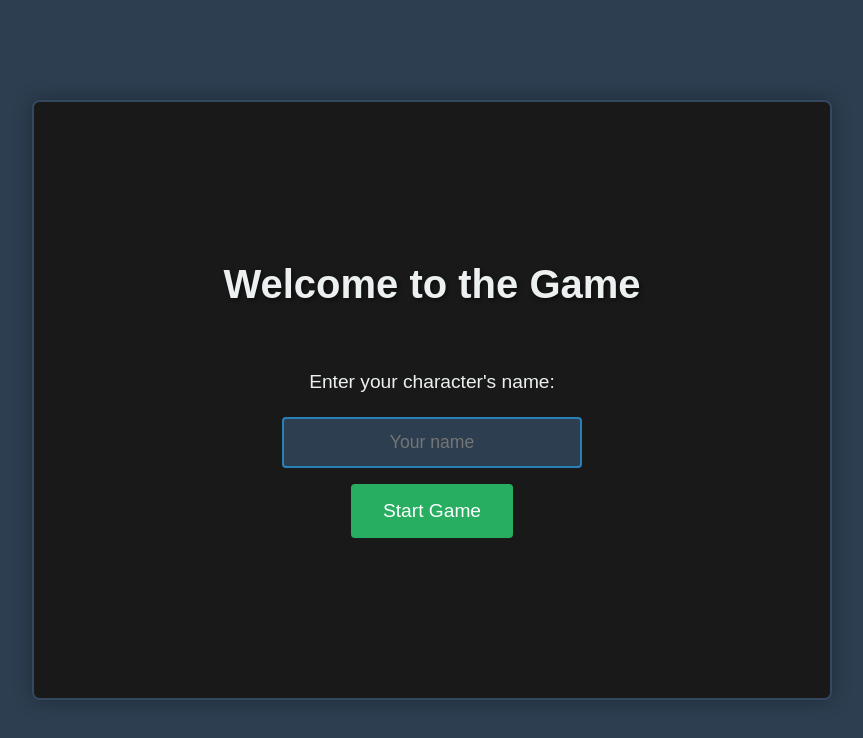
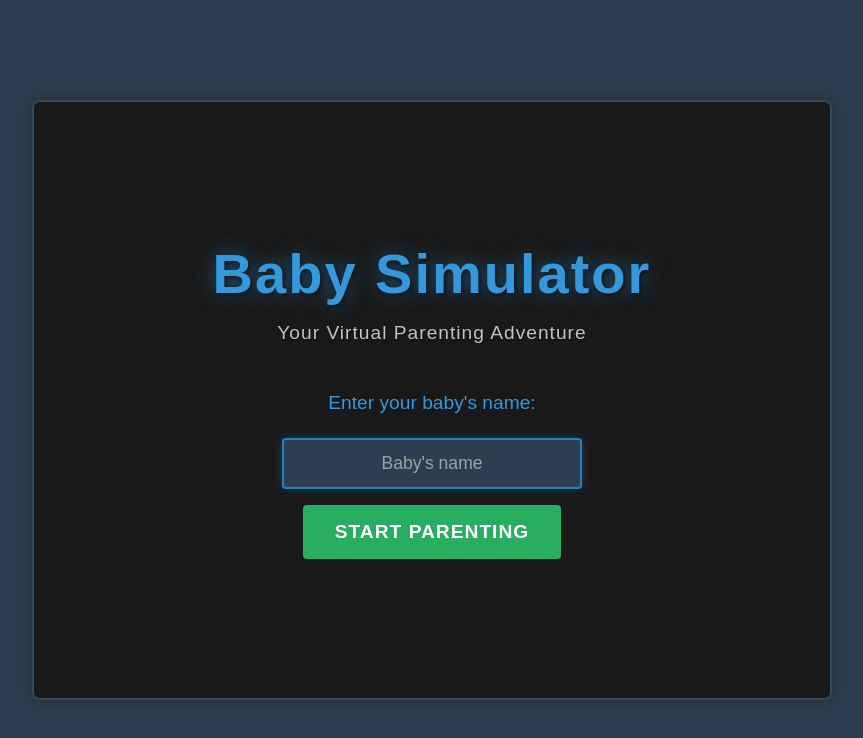
Before and after one commit to ausernamedtom/baby-simulator, a website: page index.html in a window 1280 px wide. Shown: the whole page, without its empty margins (208-1071 px from the left). Drawn offline with Linux system fonts and the light colour scheme.

Commit message:
feat: enhance start screen with title and styling

```diff
--- a/index.html
+++ b/index.html
@@ -3,17 +3,20 @@
 <head>
     <meta charset="UTF-8">
     <meta name="viewport" content="width=device-width, initial-scale=1.0">
-    <title>2D Web Game</title>
+    <title>Baby Simulator</title>
     <link rel="stylesheet" href="style.css">
 </head>
 <body>
     <div class="game-container">
         <div id="startScreen" class="screen">
-            <h1>Welcome to the Game</h1>
+            <div class="title-container">
+                <h1 class="game-title">Baby Simulator</h1>
+                <p class="subtitle">Your Virtual Parenting Adventure</p>
+            </div>
             <div class="input-container">
-                <label for="playerName">Enter your character's name:</label>
-                <input type="text" id="playerName" maxlength="20" placeholder="Your name">
-                <button id="startButton">Start Game</button>
+                <label for="playerName">Enter your baby's name:</label>
+                <input type="text" id="playerName" maxlength="20" placeholder="Baby's name">
+                <button id="startButton">Start Parenting</button>
             </div>
         </div>
         <canvas id="gameCanvas"></canvas>
--- a/style.css
+++ b/style.css
@@ -43,6 +43,7 @@ body {
     color: #ecf0f1;
     z-index: 10;
     transition: opacity 0.5s ease-in-out;
+    padding: 2rem;
 }
 
 .screen.hidden {
@@ -50,23 +51,41 @@ body {
     pointer-events: none;
 }
 
+.title-container {
+    text-align: center;
+    margin-bottom: 3rem;
+    animation: fadeInDown 0.8s ease-out;
+}
+
+.game-title {
+    font-size: 3.5rem;
+    margin-bottom: 1rem;
+    text-shadow: 2px 2px 4px rgba(0, 0, 0, 0.5),
+                 0 0 20px rgba(52, 152, 219, 0.5);
+    color: #3498db;
+    font-weight: bold;
+    letter-spacing: 2px;
+}
+
+.subtitle {
+    font-size: 1.2rem;
+    color: #bdc3c7;
+    text-shadow: 1px 1px 2px rgba(0, 0, 0, 0.3);
+    letter-spacing: 1px;
+}
+
 .input-container {
     display: flex;
     flex-direction: column;
     align-items: center;
     gap: 1rem;
-    margin-top: 2rem;
-}
-
-h1 {
-    font-size: 2.5rem;
-    margin-bottom: 2rem;
-    text-shadow: 2px 2px 4px rgba(0, 0, 0, 0.5);
+    animation: fadeInUp 0.8s ease-out;
 }
 
 label {
     font-size: 1.2rem;
     margin-bottom: 0.5rem;
+    color: #3498db;
 }
 
 input {
@@ -78,12 +97,17 @@ input {
     color: #ecf0f1;
     width: 300px;
     text-align: center;
-    transition: border-color 0.3s ease;
+    transition: all 0.3s ease;
 }
 
 input:focus {
     outline: none;
     border-color: #2980b9;
+    box-shadow: 0 0 10px rgba(52, 152, 219, 0.3);
+}
+
+input::placeholder {
+    color: #95a5a6;
 }
 
 button {
@@ -94,14 +118,40 @@ button {
     border: none;
     border-radius: 4px;
     cursor: pointer;
-    transition: background-color 0.3s ease, transform 0.2s ease;
+    transition: all 0.3s ease;
+    text-transform: uppercase;
+    letter-spacing: 1px;
+    font-weight: bold;
 }
 
 button:hover {
     background-color: #219a52;
     transform: scale(1.05);
+    box-shadow: 0 0 15px rgba(39, 174, 96, 0.4);
 }
 
 button:active {
     transform: scale(0.95);
 }
+
+@keyframes fadeInDown {
+    from {
+        opacity: 0;
+        transform: translateY(-20px);
+    }
+    to {
+        opacity: 1;
+        transform: translateY(0);
+    }
+}
+
+@keyframes fadeInUp {
+    from {
+        opacity: 0;
+        transform: translateY(20px);
+    }
+    to {
+        opacity: 1;
+        transform: translateY(0);
+    }
+}
```
